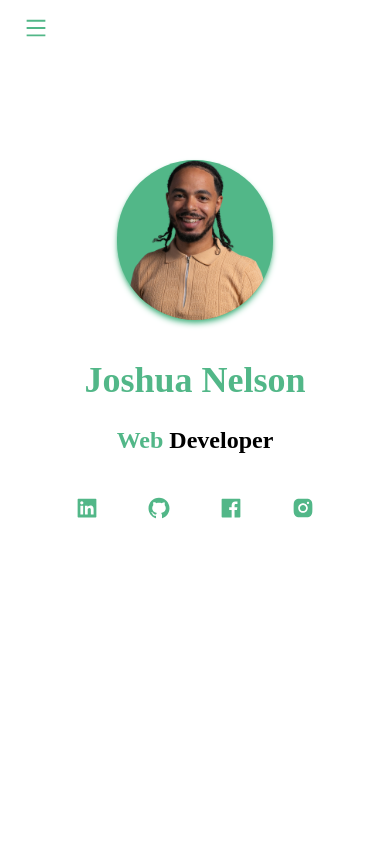
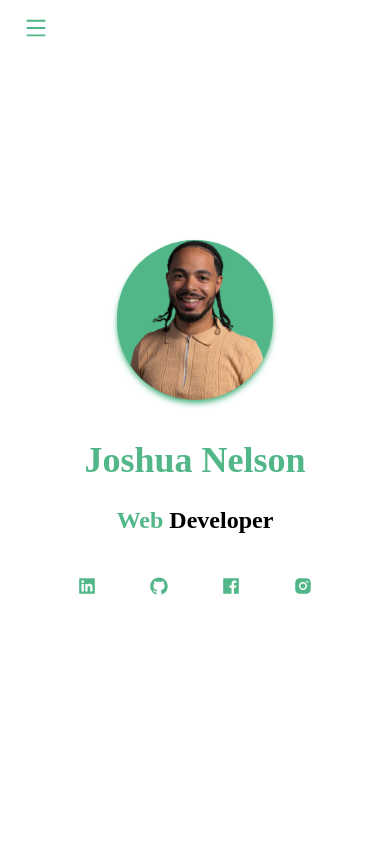
Before and after one commit to joshuanelsondev/portfolio, a React (Vite) app: page / in a window 390 px wide. Shown: the top 844 px of the page. Built offline with nearby package versions, Linux system fonts and the light colour scheme.

Commit message:
Edit font size on HomeComponent.jsx

```diff
--- a/src/Components/HomeComponent.jsx
+++ b/src/Components/HomeComponent.jsx
@@ -39,23 +39,22 @@ export default function HomeComponent({ setShowNav }) {
     }, [setShowNav]);
 
     return (
-      <div
-        className="flex flex-col shrink-0 justify-start pt-40 items-center gap-10 h-full sm:w-screen lg:w-auto z-10"
-      >
+      <div className="flex flex-col shrink-0 justify-center lg:justify-start lg:pt-40 items-center gap-10 h-full sm:w-screen lg:w-auto z-10">
         <img
           src="./src/assets/pursuit_headshot.png"
           alt="Headshot with green background"
           className="h-40 lg:h-[300px] min-w-[100px] rounded-full bg-primary dark:bg-gray shadow-md shadow-primary"
         />
         <div className="flex flex-col gap-4 w-96 xl:w-9/12 h-auto z-10 text-center">
-          <h1 className="text-4xl xl:text-6xl text-primary dark:text-gray font-semibold">
+          <h1 className="text-4xl lg:text-5xl xl:text-6xl text-primary dark:text-gray font-semibold">
             Joshua Nelson
           </h1>
-          <h2 className="text-2xl mt-2 font-semibold text-black dark:text-primary">
+          <h2 className="text-2xl lg:text-3xl mt-2 font-semibold text-black dark:text-primary">
             <span className="text-primary dark:text-gray">Web</span> Developer
           </h2>
+          {/* Icons iteration */}
           <div className="flex mt-4 gap-8 justify-center">
-            {icons.map(icon => {
+            {icons.map((icon) => {
               return (
                 <div key={icon.id} className="flex flex-col items-center gap-2">
                   <a
@@ -65,14 +64,13 @@ export default function HomeComponent({ setShowNav }) {
                     rel="noreferrer"
                   >
                     <icon.logo
-                      className="p-2 text-primary dark:text-gray cursor-pointer hover:border-b border-b-primary"
+                      className="p-2 text-primary h-9 lg:h-10 dark:text-gray cursor-pointer hover:border-b border-b-primary"
                       size={40}
                     />
                   </a>
                 </div>
               );
             })}
-
           </div>
         </div>
       </div>
```
